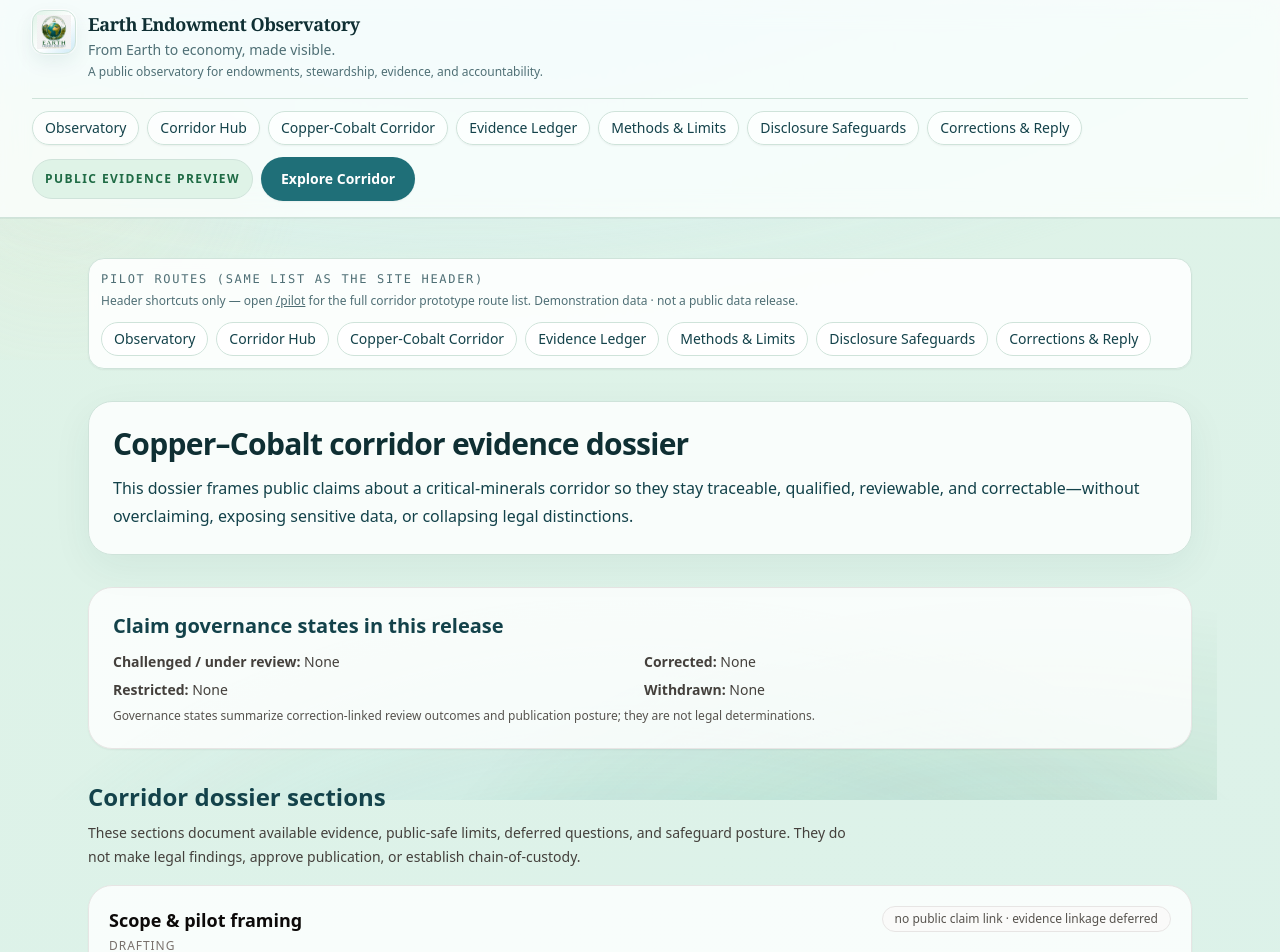
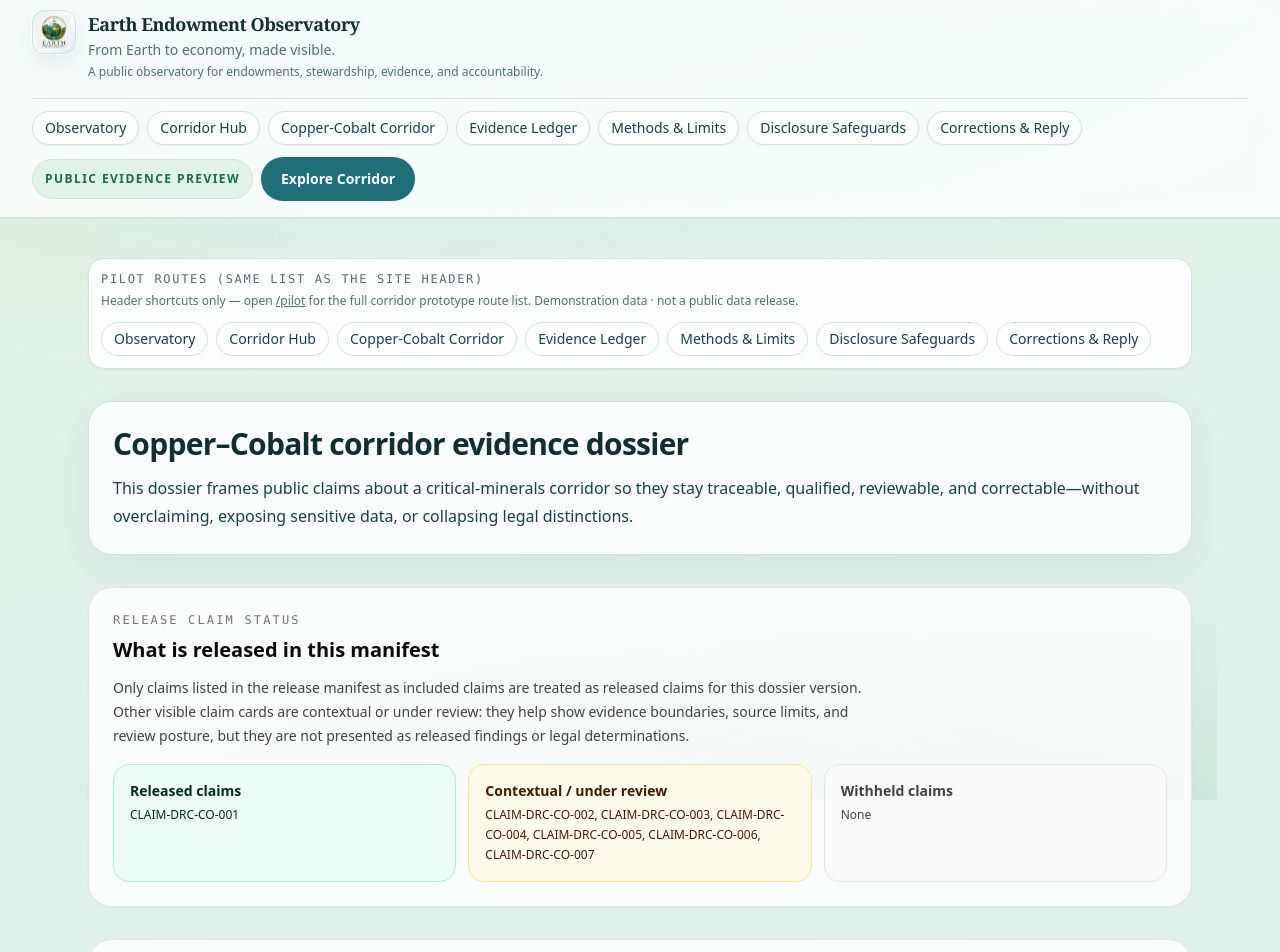
Before and after one commit to ngabiree/eeo, a Next.js app: page /pilot/evidence-dossier in a window 1280 px wide. Shown: the top 952 px of the page. Built offline with nearby package versions, Linux system fonts and the light colour scheme; no server answers.

Commit message:
Clarify released and contextual dossier claims

```diff
--- a/app/pilot/evidence-dossier/page.tsx
+++ b/app/pilot/evidence-dossier/page.tsx
@@ -7,12 +7,19 @@ import PilotRouteNav from "@/components/eeo/PilotRouteNav";
 import ReleaseManifestPanel from "@/components/eeo/ReleaseManifest";
 import { claims } from "@/data/claims";
 import { copperCobaltCorridorPilotSkeleton } from "@/data/corridorDossier";
+import { releaseManifest } from "@/data/releaseManifest";
 import { getClaimCorrectionSummary } from "@/lib/claimUtils";
 import { listCorrectionSubmissions } from "@/lib/correctionsStore";
 
 export default function PilotEvidenceDossierPage() {
   const dossier = copperCobaltCorridorPilotSkeleton;
   const corrections = listCorrectionSubmissions();
+  const releasedClaimIds = new Set(releaseManifest.includedClaimIds);
+  const withheldClaimIds = new Set(releaseManifest.withheldClaimIds);
+  const releasedClaims = claims.filter((claim) => releasedClaimIds.has(claim.id));
+  const contextualClaims = claims.filter(
+    (claim) => !releasedClaimIds.has(claim.id) && !withheldClaimIds.has(claim.id)
+  );
   const governanceSummaries = claims.map((claim) => getClaimCorrectionSummary(claim.id, corrections));
   const challengedOrUnderReview = governanceSummaries.filter(
     (summary) => summary.governanceStatus === "challenged" || summary.governanceStatus === "under_review"
@@ -32,6 +39,30 @@ export default function PilotEvidenceDossierPage() {
             legal distinctions.
           </p>
         </header>
+
+        <section className="rounded-3xl border border-stone-200 bg-white/80 p-6 shadow-sm">
+          <p className="font-mono text-xs uppercase tracking-[0.18em] text-stone-500">Release claim status</p>
+          <h2 className="mt-2 text-xl font-semibold text-stone-950">What is released in this manifest</h2>
+          <p className="mt-3 max-w-3xl text-sm leading-6 text-stone-700">
+            Only claims listed in the release manifest as included claims are treated as released claims for this dossier version.
+            Other visible claim cards are contextual or under review: they help show evidence boundaries, source limits, and review posture,
+            but they are not presented as released findings or legal determinations.
+          </p>
+          <div className="mt-4 grid gap-3 text-sm text-stone-700 md:grid-cols-3">
+            <div className="rounded-2xl border border-emerald-200 bg-emerald-50 p-4 text-emerald-950">
+              <p className="font-semibold">Released claims</p>
+              <p className="mt-1 text-xs leading-5">{releasedClaims.map((claim) => claim.id).join(", ") || "None"}</p>
+            </div>
+            <div className="rounded-2xl border border-amber-200 bg-amber-50 p-4 text-amber-950">
+              <p className="font-semibold">Contextual / under review</p>
+              <p className="mt-1 text-xs leading-5">{contextualClaims.map((claim) => claim.id).join(", ") || "None"}</p>
+            </div>
+            <div className="rounded-2xl border border-stone-200 bg-stone-50 p-4 text-stone-700">
+              <p className="font-semibold">Withheld claims</p>
+              <p className="mt-1 text-xs leading-5">{releaseManifest.withheldClaimIds.join(", ") || "None"}</p>
+            </div>
+          </div>
+        </section>
 
         <section className="rounded-3xl border border-stone-200 bg-white/80 p-6 shadow-sm">
           <h2 className="text-xl font-semibold">Claim governance states in this release</h2>
@@ -109,12 +140,36 @@ export default function PilotEvidenceDossierPage() {
         </section>
 
         <section className="space-y-4">
-          <h2 className="text-2xl font-semibold">Claim cards</h2>
-          {claims.map((claim) => (
+          <div>
+            <h2 className="text-2xl font-semibold">Released claim cards</h2>
+            <p className="mt-2 max-w-3xl text-sm leading-6 text-stone-700">
+              These claims are included in the current release manifest. They remain qualified by their source limits,
+              non-proof language, correction route, and release posture.
+            </p>
+          </div>
+          {releasedClaims.map((claim) => (
             <ClaimCard
               key={claim.id}
               claim={claim}
               correctionSummary={getClaimCorrectionSummary(claim.id, corrections)}
+              releaseStatus="released"
+            />
+          ))}
+        </section>
+
+        <section className="space-y-4">
+          <div>
+            <h2 className="text-2xl font-semibold">Contextual and under-review claim cards</h2>
+            <p className="mt-2 max-w-3xl text-sm leading-6 text-stone-700">
+              These cards remain visible to document evidence boundaries and review posture, but they are not included as released claims in this manifest.
+            </p>
+          </div>
+          {contextualClaims.map((claim) => (
+            <ClaimCard
+              key={claim.id}
+              claim={claim}
+              correctionSummary={getClaimCorrectionSummary(claim.id, corrections)}
+              releaseStatus="contextual_under_review"
             />
           ))}
         </section>
```
